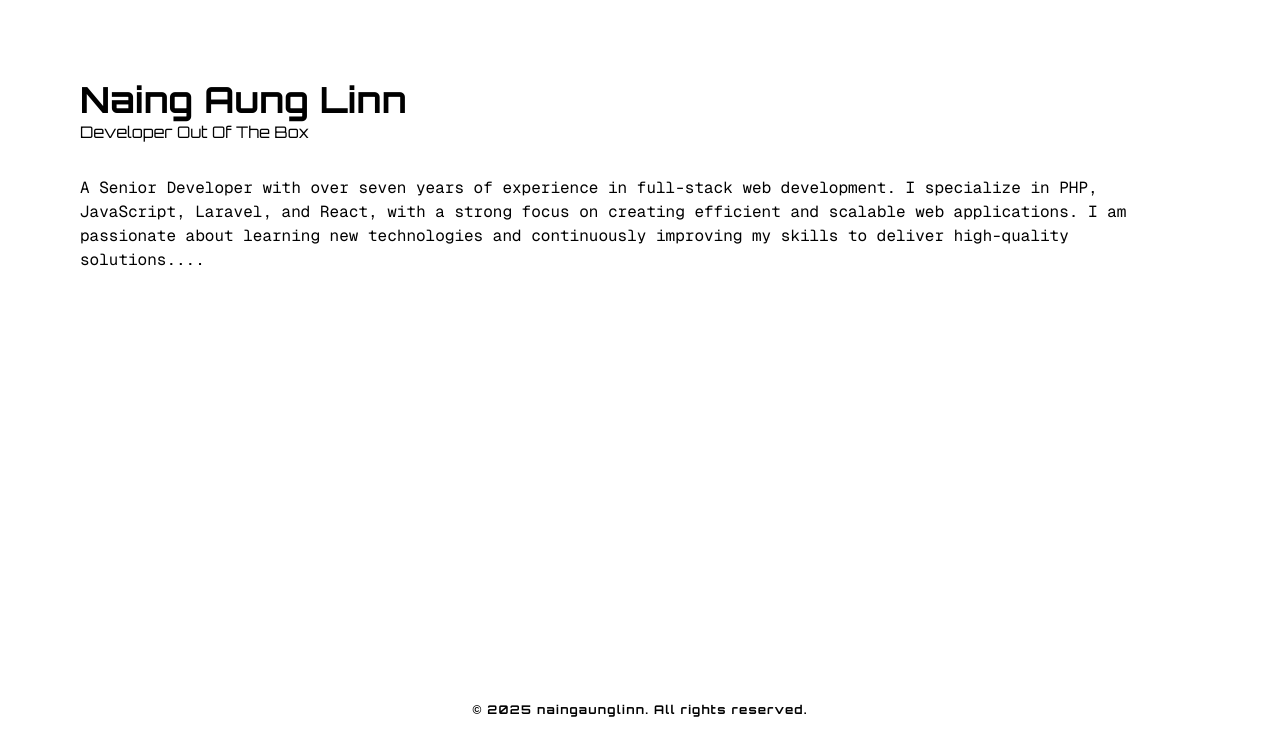
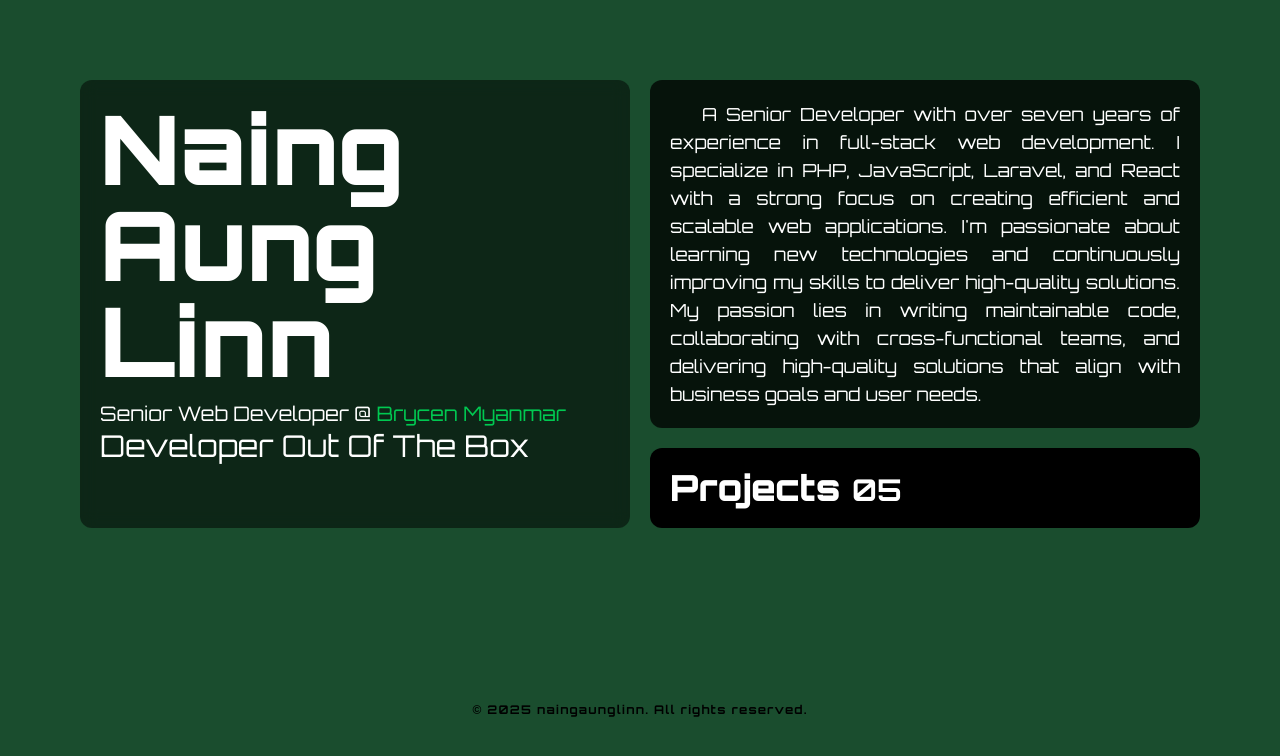
Before and after one commit to naingaunglinn/portfolio-3, a Next.js app: page / in a window 1280 px wide. Shown: the top 756 px of the page. Built offline with nearby package versions, Linux system fonts and the light colour scheme.

Commit message:
update [design]: layout and animation updated

```diff
--- a/package.json
+++ b/package.json
@@ -10,7 +10,7 @@
   },
   "dependencies": {
     "@gsap/react": "^2.1.2",
-    "gsap": "^3.13.0",
+    "framer-motion": "^12.18.1",
     "next": "15.2.1",
     "react": "^19.0.0",
     "react-dom": "^19.0.0"
--- a/src/app/globals.css
+++ b/src/app/globals.css
@@ -1,7 +1,7 @@
 @import "tailwindcss";
 
 :root {
-  --background: #ffffff;
+  --background: #1A4D2E;
   --foreground: #171717;
 }
 
@@ -14,7 +14,7 @@
 
 @media (prefers-color-scheme: dark) {
   :root {
-    --background: #0a0a0a;
+    --background: #1A4D2E;
     --foreground: #ededed;
   }
 }
--- a/src/app/layout.tsx
+++ b/src/app/layout.tsx
@@ -19,7 +19,7 @@ const orbitron = Orbitron({
 });
 
 export const metadata: Metadata = {
-  title: "Naing Aung Linn",
+  title: "Naing Aung Linn | DOOTB",
   description: "Develop Out Of The Box",
 };
 
--- a/src/app/page.tsx
+++ b/src/app/page.tsx
@@ -1,14 +1,25 @@
-import ScrambleText from "@/components/ScrambleText";
+
+import Counter from "@/components/Counter";
+import Image from "next/image";
+import Link from "next/link";
 
 export default function Home() {
   return (
-    <div className="grid grid-rows-[20px_1fr_20px] bg-white text-black min-h-screen p-8 pb-20 gap-16 sm:p-20 font-[family-name:var(--font-orbitron-sans)]">
+    <div className="grid grid-rows-[20px_1fr_20px] text-black min-h-screen p-8 pb-20 gap-16 sm:p-20 font-[family-name:var(--font-orbitron-sans)]">
       <main className="flex flex-col gap-8 items-start sm:items-start">
-      <div>
-        <h1 className="text-4xl font-bold"><ScrambleText content="Naing Aung Linn"/></h1>
-        <p className="bottom-0 left-[7px]"><ScrambleText content="Developer Out Of The Box"/></p>
+        <div className="grid grid-cols-6 grid-row-6 gap-5">
+          <div className="row-span-2 row-end-3 lg:col-span-3 col-span-6 bg-black/50 backdrop-blur-sm text-white p-5 rounded-xl">
+            <h1 className="lg:text-8xl text-6xl lg:mb-3 font-[900]">Naing Aung Linn</h1>
+            <p className="text-xl">Senior Web Developer @ <Link href={'https://www.brycenmyanmar.com.mm/'} className="text-green-500 hover:text-green-700" target="_blank">Brycen Myanmar</Link></p>
+            <p className="text-3xl">Developer Out Of The Box</p>
+          </div>
+          <div className="row-span-1 lg:col-span-3 col-span-6 bg-black/75 backdrop-blur-sm text-white p-5 rounded-xl ">
+            <p className="text-lg text-justify indent-8">A Senior Developer with over seven years of experience in full-stack web development. I specialize in PHP, JavaScript, Laravel, and React with a strong focus on creating efficient and scalable web applications. I'm passionate about learning new technologies and continuously improving my skills to deliver high-quality solutions. My passion lies in writing maintainable code, collaborating with cross-functional teams, and delivering high-quality solutions that align with business goals and user needs.</p>
+          </div>
+          <div className="row-span-1 lg:col-span-3 col-span-6 bg-black text-white p-5 rounded-xl">
+            <h1 className="text-4xl font-[900]">Projects <Counter to={5} duration={1} /></h1>
+          </div>
         </div>
-        <p className="font-mono">A Senior Developer with over seven years of experience in full-stack web development. I specialize in PHP, JavaScript, Laravel, and React, with a strong focus on creating efficient and scalable web applications. I am passionate about learning new technologies and continuously improving my skills to deliver high-quality solutions....</p>
       </main>
       <footer className="row-start-3 flex gap-6 flex-wrap items-center justify-center">
         <p className="font-bold text-xs tracking-widest">© 2025 naingaunglinn. All rights reserved.</p>
--- /dev/null
+++ b/src/components/Counter.tsx
@@ -0,0 +1,28 @@
+"use client";
+import { useEffect, useState } from "react";
+import { animate } from "framer-motion";
+
+interface CounterProp {
+    from?: number;
+    to: number;
+    duration?: number
+}
+
+const Counter = ({from = 0, to = 1000, duration = 1}:CounterProp) => {
+    const [count, setCount] = useState(from);
+
+    useEffect(() => {
+    const controls = animate(from, to, {
+      duration,
+      onUpdate(value) {
+        setCount(Math.floor(value));
+      },
+    });
+    return controls.stop;
+  }, [from, to, duration]);
+
+  return <span className="text-3xl font-bold">{count.toLocaleString().padStart(2, '0')}</span>;
+
+}
+
+export default Counter;
--- a/src/components/ScrambleText.tsx
+++ /dev/null
@@ -1,27 +0,0 @@
-'use client'
-import { useGSAP } from "@gsap/react";
-import gsap from "gsap";
-import { ScrambleTextPlugin } from "gsap/ScrambleTextPlugin";
-import { useRef } from "react";
-
-gsap.registerPlugin(ScrambleTextPlugin);
-
-interface scrambleProp {
-    content : string
-}
-
-const ScrambleText  = ({content}: scrambleProp) => {
-
-    const boxRef = useRef(null);
-
-    // Using useGSAP to run animation on mount
-    useGSAP(() => {
-        gsap.to(boxRef.current, {
-            duration: 1,
-            scrambleText: `${content}` });
-    }, []);
-
-    return <span ref={boxRef} className="box"></span>;
-}
-
-export default ScrambleText;
```
Also changed, not shown: 1 other file (tests, documents, lock files or other folders).
